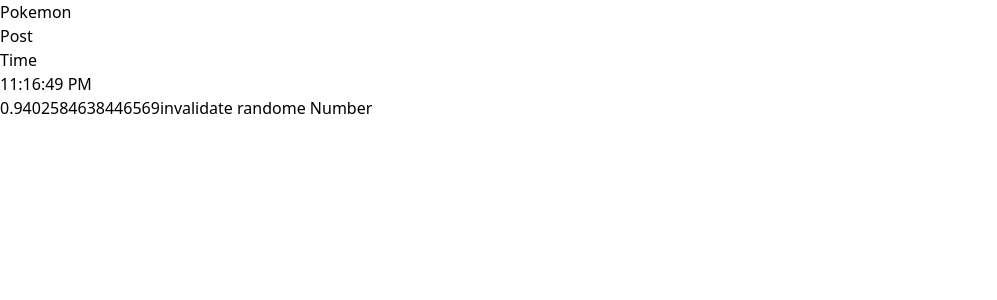
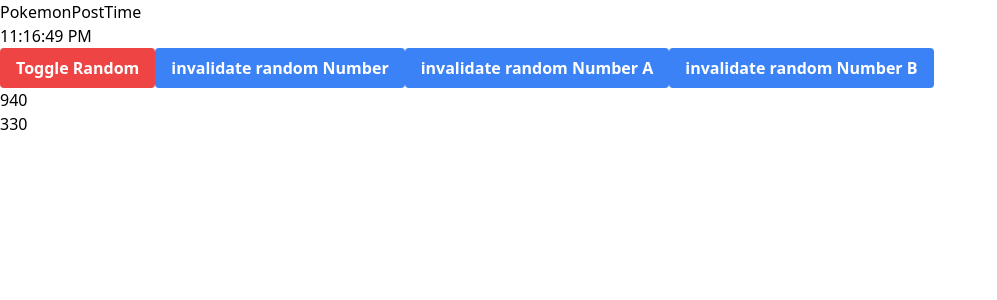
Before and after one commit to gitsoufiane/reactQuery, a React (Create React App) app in the folder rq-essential/: page /time in a window 1280 px wide. Shown: the top 300 px of the page, without its empty margins (0-997 px from the left). Built offline with nearby package versions, Linux system fonts and the light colour scheme.

Commit message:
react query essential 28 to 30

```diff
--- a/rq-essential/src/App.jsx
+++ b/rq-essential/src/App.jsx
@@ -6,12 +6,11 @@
 
 function App() {
   const [pokemonName, setPokemonName] = React.useState('');
-
   const [postId, setPostId] = React.useState(-1);
   return (
     <BrowserRouter>
       <nav>
-        <ul>
+        <ul className='flex items-center justify-start '>
           <li>
             <Link to="/pokemon">Pokemon</Link>
           </li>
--- a/rq-essential/src/components/Time/Time.jsx
+++ b/rq-essential/src/components/Time/Time.jsx
@@ -1,20 +1,79 @@
 import React from 'react';
-import { useQuery ,useQueryClient} from 'react-query';
+import { useQuery, useQueryClient } from 'react-query';
+
+const RandomNumber = ({ subkey }) => {
+  const randomQuery = useQuery(
+    ['random', subkey],
+    () => Math.round(Math.random() * 1000),
+    {
+      // staleTime: Infinity,
+    },
+  );
+
+  return <div>{randomQuery.isLoading ? '...' : randomQuery.data}</div>;
+};
 
 export function Time() {
+  const [show, toggle] = React.useReducer((d) => !d, true);
   const client = useQueryClient();
+
   const timeQuery = useQuery('time', () => new Date().toLocaleTimeString(), {
     refetchInterval: 1000,
     refetchIntervalInBackground: true,
   });
 
-  const randomQuery = useQuery('random', () => Math.random())
-
-  console.log({ timeQuery });
-  return <div>
-    {timeQuery.data}
-    <br />
-    {randomQuery.data}
-    <button onClick={()=> client.invalidateQueries('random')}> invalidate randome Number</button>
-  </div>;
+  return (
+    <div>
+      {timeQuery.data}
+      <br />
+      <button
+        className="bg-red-500 text-white font-bold py-2 px-4 rounded"
+        onClick={toggle}
+      >
+        Toggle Random
+      </button>
+      <button
+        className="bg-blue-500 text-white font-bold py-2 px-4 rounded"
+        onClick={() =>
+          client.invalidateQueries('random', {
+            refetchActive: true, // use refetchActive to force refetch when the staleTime is Infinity
+            refetchInactive: true, // use refetchInactive to force refetch when the the query in inactive
+          })
+        }
+      >
+        {' '}
+        invalidate random Number
+      </button>
+      <button
+        className="bg-blue-500 text-white font-bold py-2 px-4 rounded"
+        onClick={() =>
+          client.invalidateQueries(['random', 'A'], {
+            refetchActive: true, // use refetchActive to force refetch when the staleTime is Infinity
+            refetchInactive: true, // use refetchInactive to force refetch when the the query in inactive
+          })
+        }
+      >
+        {' '}
+        invalidate random Number A
+      </button>
+      <button
+        className="bg-blue-500 text-white font-bold py-2 px-4 rounded"
+        onClick={() =>
+          client.invalidateQueries(['random', 'B'], {
+            refetchActive: true, // use refetchActive to force refetch when the staleTime is Infinity
+            refetchInactive: true, // use refetchInactive to force refetch when the the query in inactive
+          })
+        }
+      >
+        {' '}
+        invalidate random Number B
+      </button>
+      {show && (
+        <>
+          <RandomNumber subkey="A" />
+          <RandomNumber subkey="B" />
+        </>
+      )}
+    </div>
+  );
 }
```
Also changed, not shown: rq-essential/src/components/Posts/usePosts.js (+12 -16 lines).
